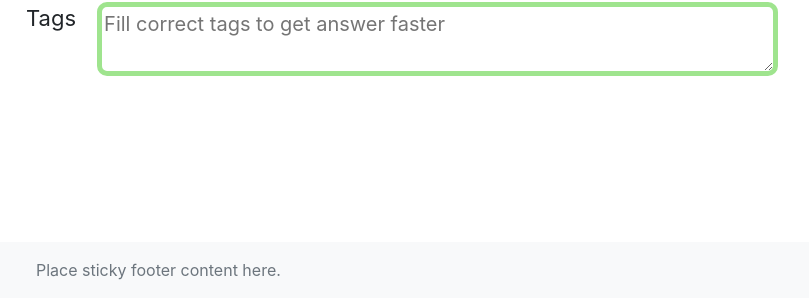
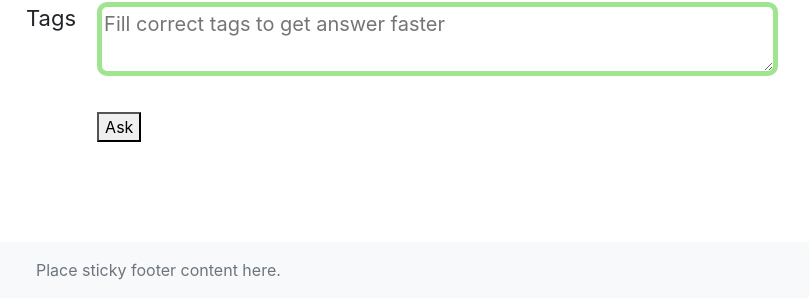
Before and after one commit to danxxo/TP_WEB_Busarov, a Python web app: template templates/new_question.html in a window 1280 px wide; the page is wider, and only the part inside the window is pictured. Shown: the part 502-800 px from the top of that part, without its empty margins (49-858 px from the left). Run offline with Jinja, Linux system fonts and the light colour scheme; the template is opened without the code that fills it, so the values that code supplies are empty.

Commit message:
add button

```diff
--- a/templates/new_question.html
+++ b/templates/new_question.html
@@ -99,7 +99,8 @@
                     <p class="new-question-title">Tags</p>
                 </div>
                 <div class="col-10">
-                    <textarea class="new-question-small-textarea" placeholder="Fill correct tags to get answer faster"></textarea>
+                  <textarea class="new-question-small-textarea" placeholder="Fill correct tags to get answer faster"></textarea>
+                  <button style="margin-top: 20px;">Ask</button>
                 </div>
             </div>
         </div>
```
